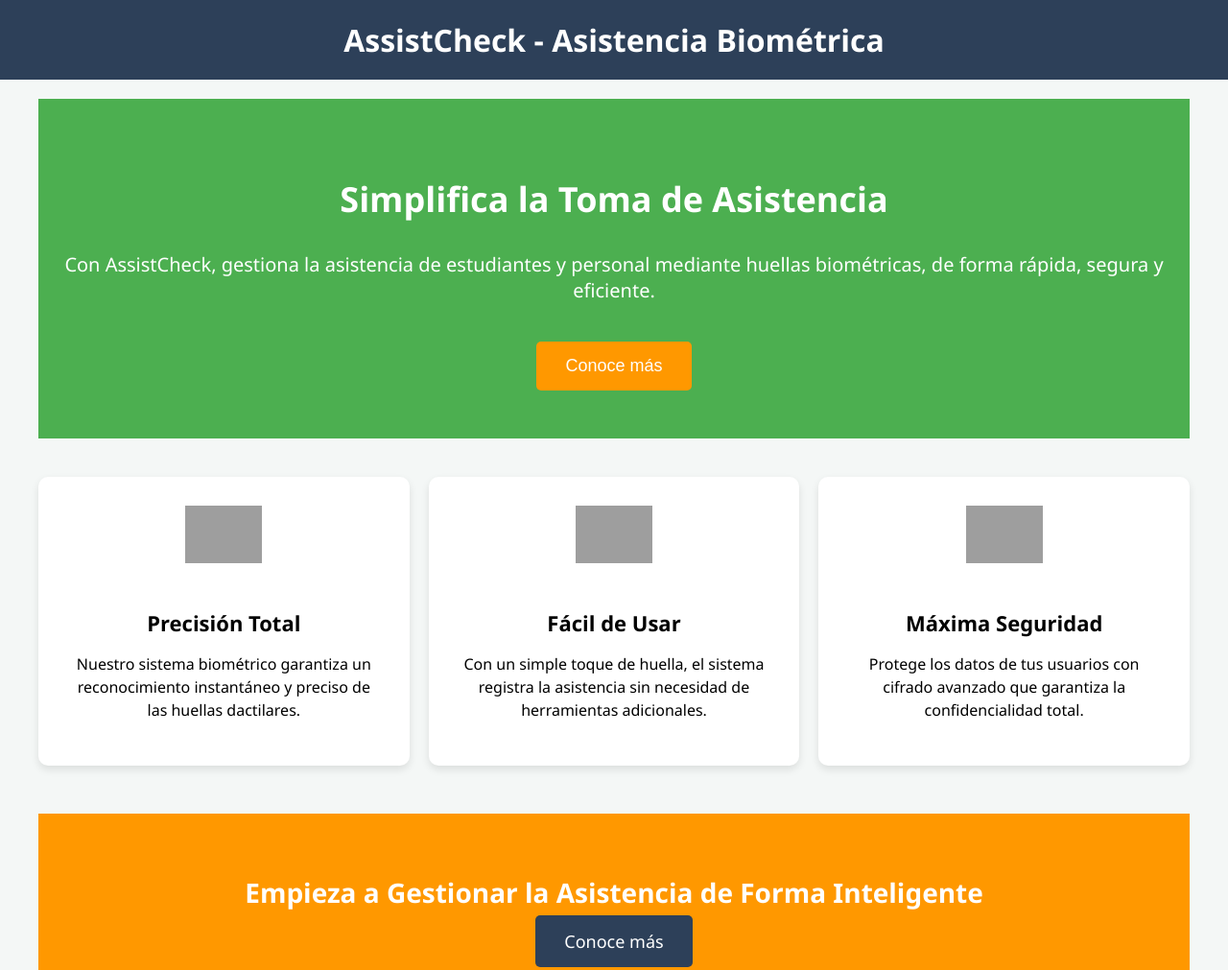
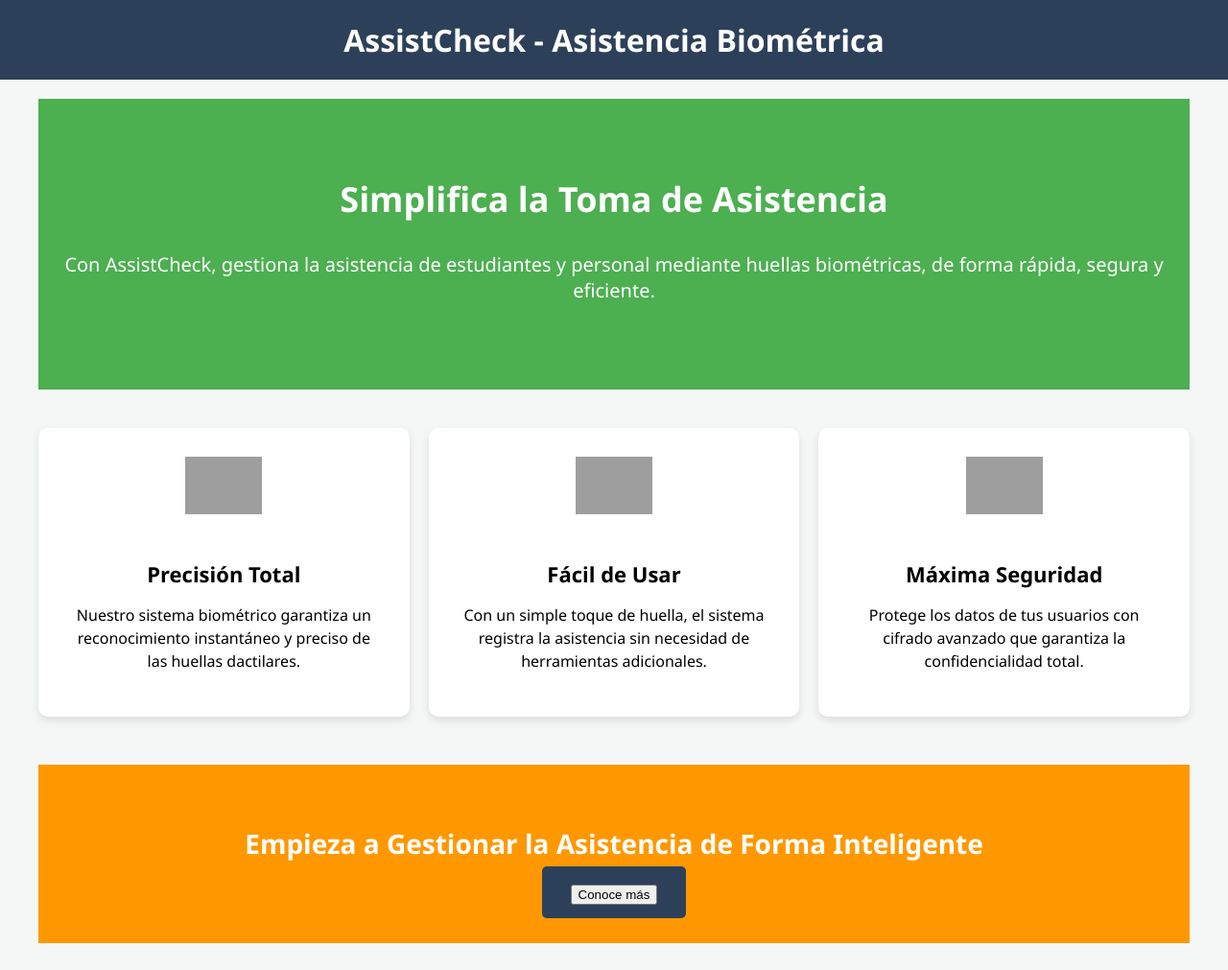
Before and after one commit to Assist-Check/Assist-Check.github.io, a plain HTML site: page index.html in a window 1280 px wide. Shown: the top 1011 px of the page at 96% size. Drawn offline with Linux system fonts and the light colour scheme; grey boxes are pictures that could not be loaded.

Commit message:
Update index.html

```diff
--- a/index.html
+++ b/index.html
@@ -37,15 +37,6 @@
         .hero p {
             font-size: 20px;
             margin: 20px 0 40px;
-        }
-        .hero button {
-            background-color: #ff9800;
-            border: none;
-            padding: 15px 30px;
-            color: white;
-            font-size: 18px;
-            cursor: pointer;
-            border-radius: 5px;
         }
         .features-section {
             display: flex;
@@ -127,10 +118,6 @@
         <section class="hero">
             <h2>Simplifica la Toma de Asistencia</h2>
             <p>Con AssistCheck, gestiona la asistencia de estudiantes y personal mediante huellas biométricas, de forma rápida, segura y eficiente.</p>
-           <a href="https://github.com/Assist-Check/Assist-Check.github.io/blob/403a6dd42981611f007ceea7a99d7d36da30d36d/presentacion_assistcheck.pptx?raw=true" download>
-    <button>Conoce más</button>
-</a>
-            </a>
         </section>
 
         <!-- Características del sistema biométrico -->
@@ -155,7 +142,10 @@
         <!-- Llamada a la acción -->
         <section class="cta-section">
             <h2>Empieza a Gestionar la Asistencia de Forma Inteligente</h2>
-            <a href="/downloads/presentacion_assistcheck.pptx" download>Conoce más</a>
+           <a href="https://github.com/Assist-Check/Assist-Check.github.io/blob/403a6dd42981611f007ceea7a99d7d36da30d36d/presentacion_assistcheck.pptx?raw=true" download>
+           <button>Conoce más
+           </button>
+           </a>
         </section>
 
         <!-- Sección de redes sociales -->
```
